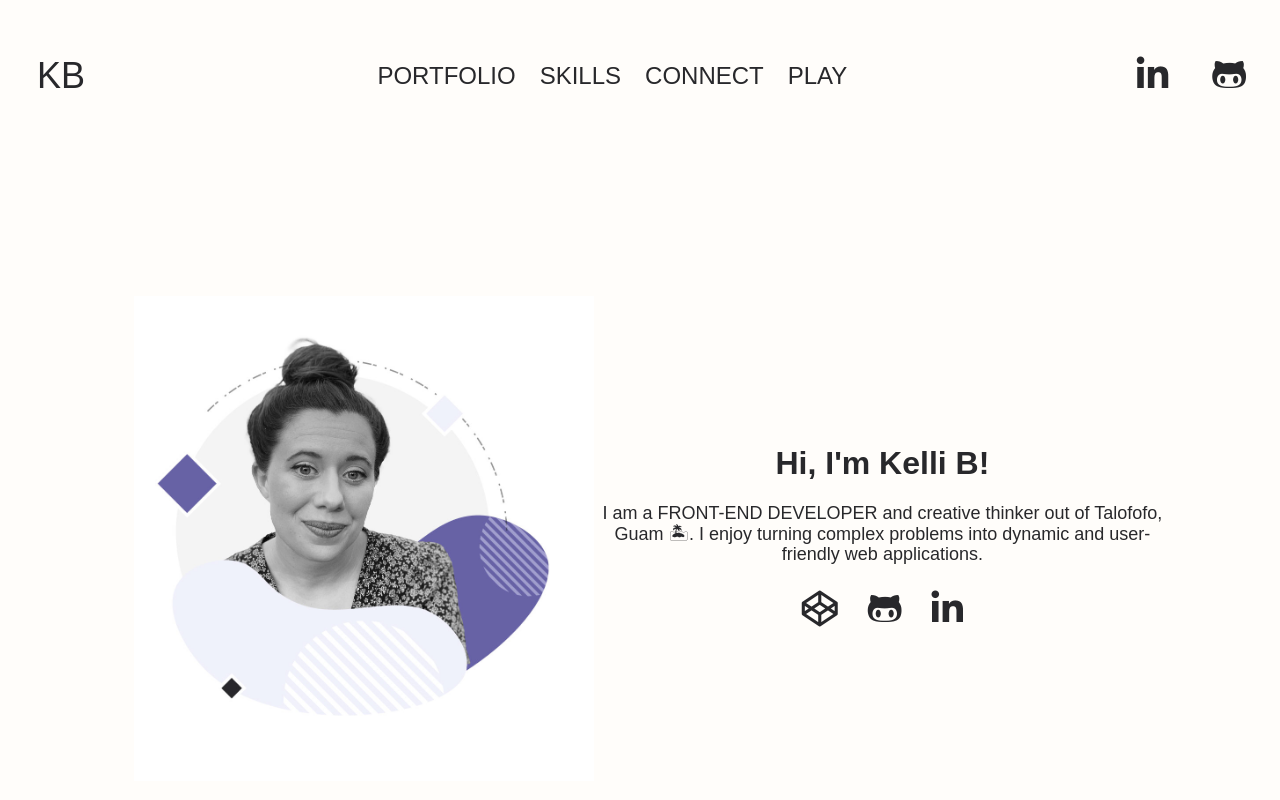
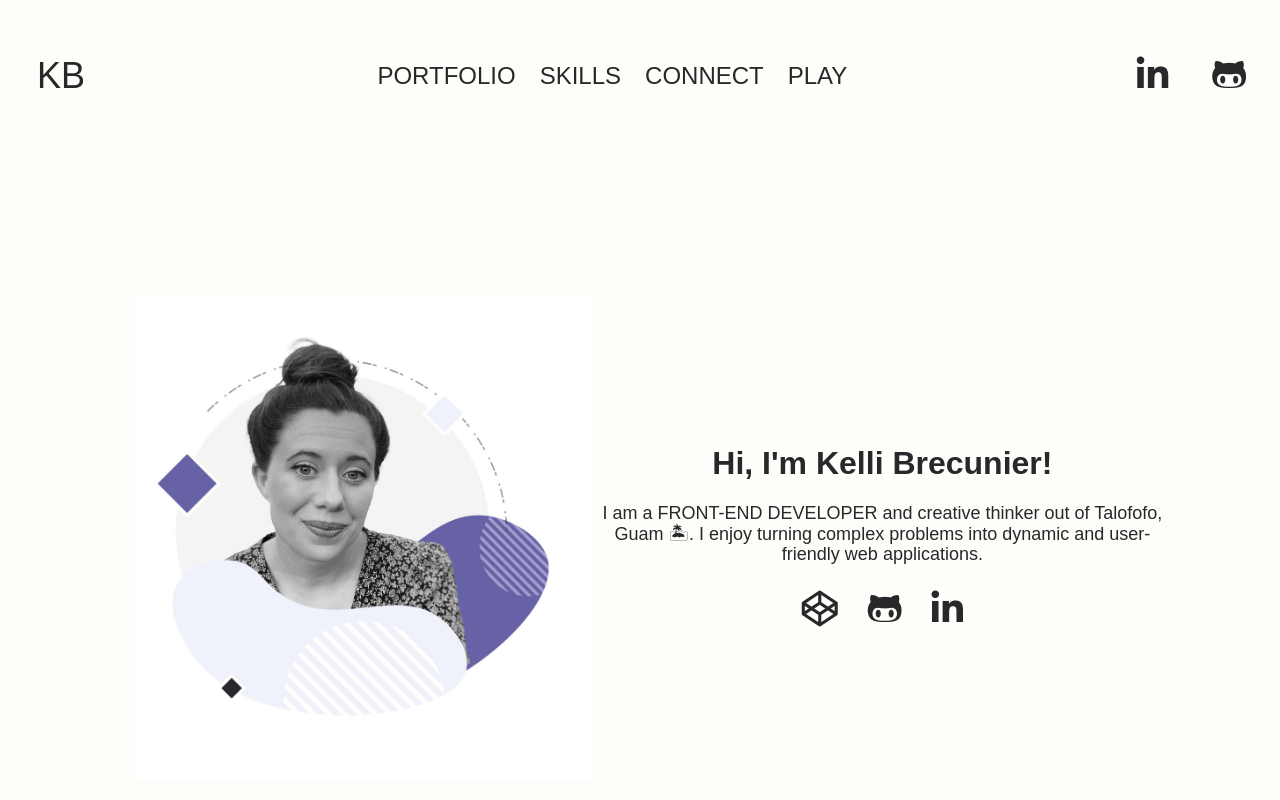
Before and after one commit to KelliBre/kbdevelopment, a website built with Parcel: page index.html in a window 1280 px wide. Shown: the top 800 px of the page. Built offline with nearby package versions, Linux system fonts and the light colour scheme; no server answers; a web font is replaced by a local one.

Commit message:
updated hero area

```diff
--- a/index.html
+++ b/index.html
@@ -66,7 +66,7 @@
         <img src="./img/kb-hs1.jpg" alt="User picture of Kelli">
       </figure>
       <div class="hero__content__container">
-        <h1> Hi, I'm Kelli B!</h1>
+        <h1> Hi, I'm Kelli Brecunier!</h1>
         <p>I am a FRONT-END DEVELOPER and creative thinker out of Talofofo, Guam 🏝. I enjoy turning complex problems into dynamic and user-friendly web applications. </p>
         <div class="hero__icon__container">
           <ul class="hero__icons" >
```
